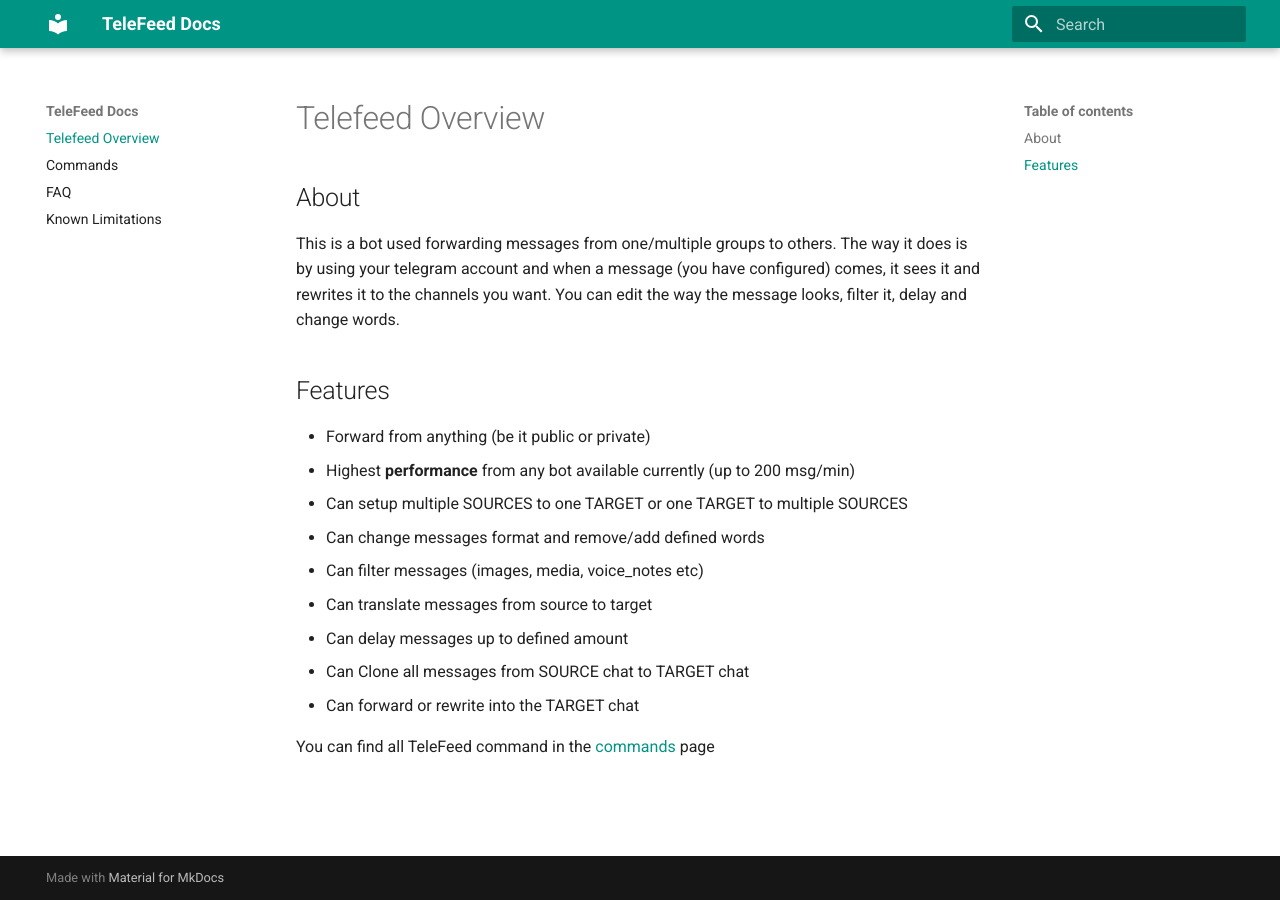
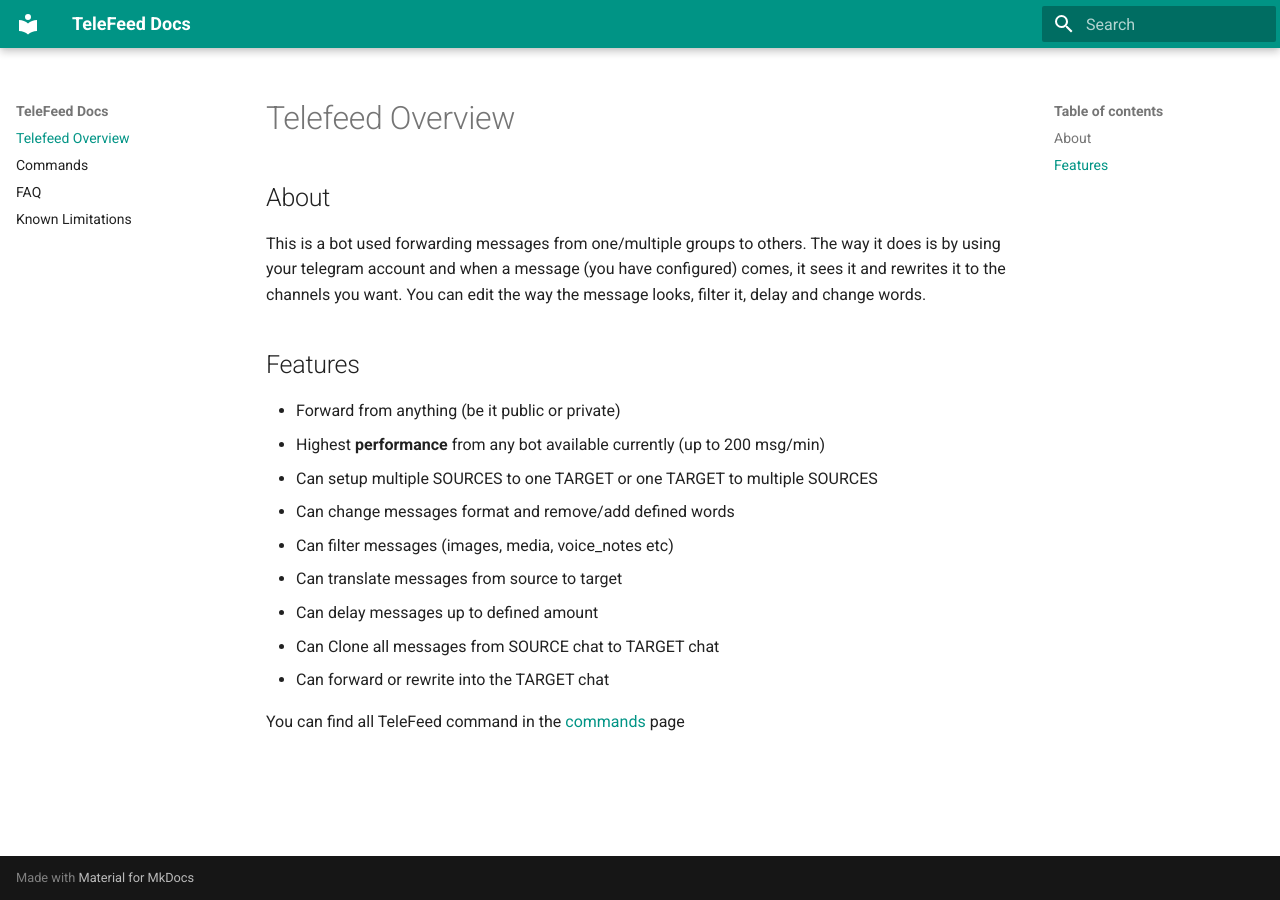
Before and after one commit to PSYR3X/telefeed_docs, an MkDocs documentation site: the page built from docs/index.md, in a window 1280 px wide. Built offline with MkDocs 1.6.1 and Material for MkDocs 9.7.7, drawn with Linux system fonts in a browser that asks for light colours.

Commit message:
Improvements

```diff
--- a/docs/extra.css
+++ b/docs/extra.css
@@ -1,3 +1,7 @@
 pre code{
   color: black !important;
 }
+
+.md-grid {
+  max-width: 70rem;
+}
--- a/mkdocs.yml
+++ b/mkdocs.yml
@@ -8,5 +8,6 @@ theme:
   features:
       - navigation.instant
       - navigation.expand
+      - header.autohide
 
 extra_css: [extra.css]
```
